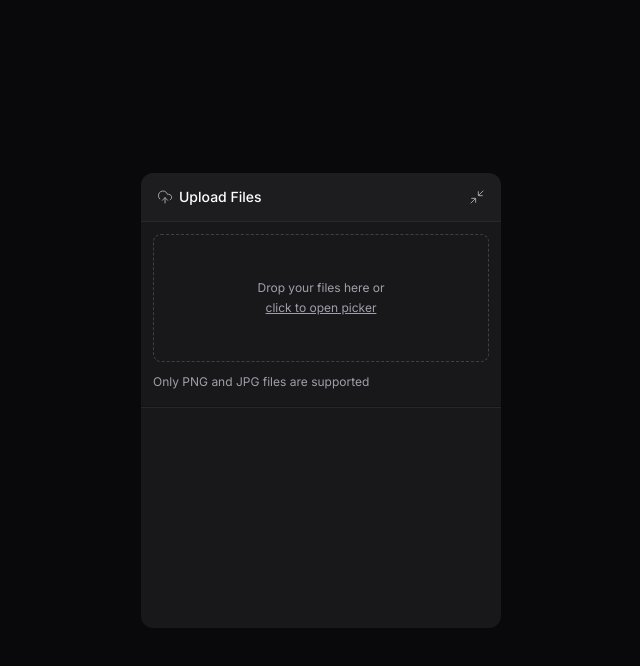
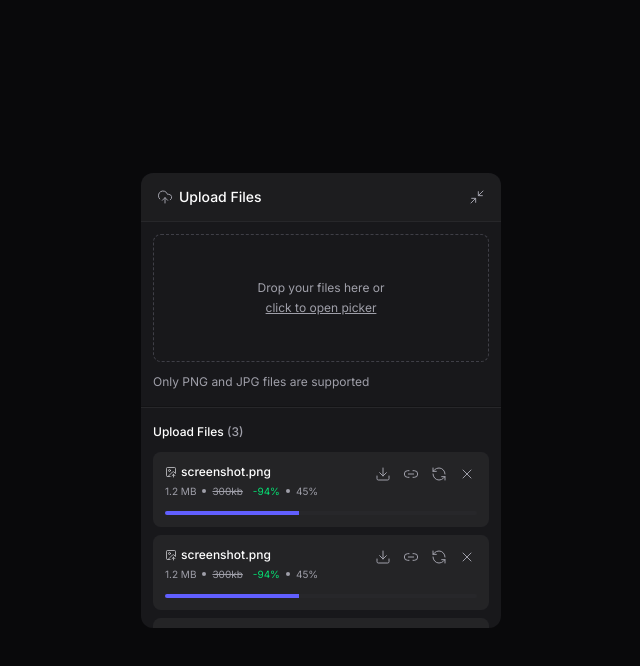
Before and after one commit to emmanuelmarcosdeoliveira/upload-widget, a React (Vite) app: page / in a window 1280 px wide. Both pictures are taken after a click on the button "Upload Files". Shown: the top 666 px of the page, without its empty margins (319-959 px from the left). Built offline with nearby package versions, Linux system fonts and the light colour scheme.

Commit message:
feat: add upload widget item component with progress indicator and update upload list

```diff
--- a/package.json
+++ b/package.json
@@ -11,6 +11,7 @@
   },
   "dependencies": {
     "@radix-ui/react-collapsible": "^1.1.12",
+    "@radix-ui/react-progress": "^1.1.8",
     "@tailwindcss/vite": "^4.1.18",
     "lucide-react": "^0.562.0",
     "react": "^19.2.0",
--- /dev/null
+++ b/src/components/upload-widget-upload-item.tsx
@@ -0,0 +1,50 @@
+import * as Progress from "@radix-ui/react-progress";
+import { Download, ImageUp, Link2, RefreshCcw, X } from "lucide-react";
+import Button from "./ui/button";
+
+export function UploadWidgetUploadItem() {
+  return (
+    <div className="p-3 rounded-lg flex flex-col gap-3 shadow-space bg-white/5 relative overflow-hidden">
+      <div className="flex flex-col gap-1">
+        <span className="flex text-xs font-medium items-center gap-1">
+          <ImageUp strokeWidth={1.5} className="size-3 text-zinc-300" />
+          screenshot.png
+        </span>
+        <span className=" flex items-center text-[10px] text-zinc-400 gap-1.5">
+          <span>1.2 MB</span>
+          <div className="size-1 rounded-full bg-zinc-400" />
+          <span className="line-through">300kb</span>
+          <span className="text-green-400 ml-1">-94%</span>{" "}
+          <div className="size-1 rounded-full bg-zinc-400" />
+          <span>45%</span>
+        </span>
+      </div>
+      <Progress.Root className="bg-zinc-800 rounded-full h-1 overflow-hidden group">
+        <Progress.Indicator
+          className="bg-indigo-500
+         h-1"
+          style={{ width: "43%" }}
+        />
+      </Progress.Root>
+
+      <div className="absolute top-2.5 right-2.5 flex items-center gap-1">
+        <Button size="icon-sm">
+          <Download className="size-4" strokeWidth={1.5} />
+          <span className="sr-only">Download compress image</span>
+        </Button>
+        <Button size="icon-sm">
+          <Link2 className="size-4" strokeWidth={1.5} />
+          <span className="sr-only">Copy remote URL</span>
+        </Button>
+        <Button size="icon-sm">
+          <RefreshCcw className="size-4" strokeWidth={1.5} />
+          <span className="sr-only">Retry upload</span>
+        </Button>
+        <Button size="icon-sm">
+          <X className="size-4" strokeWidth={1.5} />
+          <span className="sr-only">Cancel upload</span>
+        </Button>
+      </div>
+    </div>
+  );
+}
--- a/src/components/upload-widget-upload-list.tsx
+++ b/src/components/upload-widget-upload-list.tsx
@@ -1,3 +1,16 @@
+import { UploadWidgetUploadItem } from "./upload-widget-upload-item";
+
 export default function UploadWidgetUploadList() {
-  return <div className="px-3 h-48"></div>;
+  return (
+    <div className="px-3 flex flex-col gap-3 h-48">
+      <span className="text-xs font-medium">
+        Upload Files <span className="text-zinc-400">(3)</span>
+      </span>
+      <div className="flex flex-col gap-2 ">
+        <UploadWidgetUploadItem />
+        <UploadWidgetUploadItem />
+        <UploadWidgetUploadItem />
+      </div>
+    </div>
+  );
 }
--- a/src/index.css
+++ b/src/index.css
@@ -4,4 +4,5 @@
   --font-sans: "Inter", sans-serif;
   --shadow-shape: "0px 8px 8px rgba(0, 0, 0, 0.1), 0px 4px 4px rgba(0, 0, 0, 0.1), 0px 2px 2px rgba(0, 0, 0, 0.1), 0px 0px 0px 1px rgba(0, 0, 0, 0.1), inset 0px 0px 0px 1px rgba(255, 255, 255, 0.03";
   --shadow-shape-content: "";
+  --text-xxs: "0.625rem";
 }
```
Also changed, not shown: 1 other file (tests, documents, lock files or other folders).
